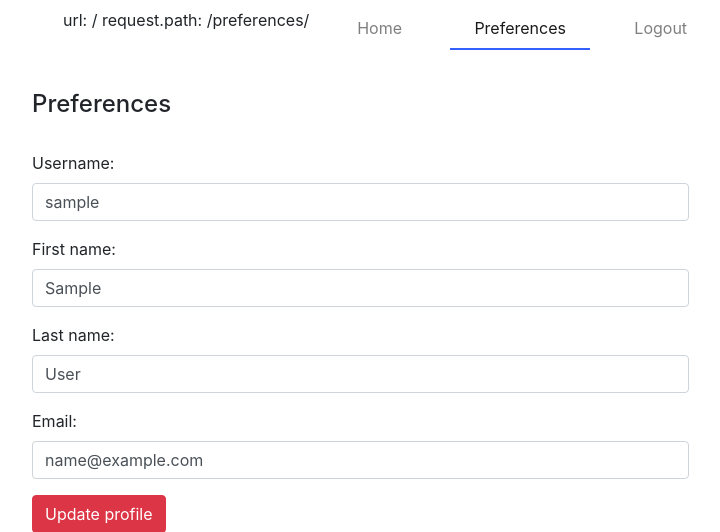
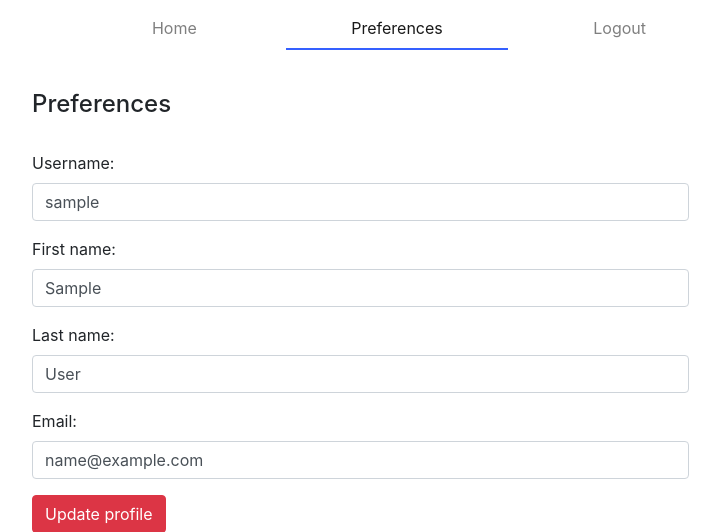
Before and after one commit to orlandodiaz/django-auth, a Django app: page /preferences/ in a window 1280 px wide. Shown: the top 532 px of the page, without its empty margins (243-963 px from the left). Run offline with Django 3.2, Linux system fonts and the light colour scheme; the visitor is signed in with stand-in values (Sample User, id 1); some libraries are stand-ins or nearby versions.

Commit message:
Debug production

```diff
--- a/users/templates/base.html
+++ b/users/templates/base.html
@@ -18,8 +18,7 @@
     {#    </li>#}
 
     {% url 'home' as url %}
-    url: {{  url }}
-    request.path: {{ request.path }}
+
     <li {% if request.path == url %} class="nav-item active" {% endif %} class="nav-item">
         <a class="nav-link" href={{ url }}>Home</a>
     </li>
@@ -28,6 +27,8 @@
 
 
         {% url 'login' as url %}
+            url: {{  url }}
+    request.path: {{ request.path }}
         <li {% if request.path == url %} class="nav-item active" {% endif %} class="nav-item">
             <a class="nav-link" href={{ url }}>Login</a>
         </li>
```
